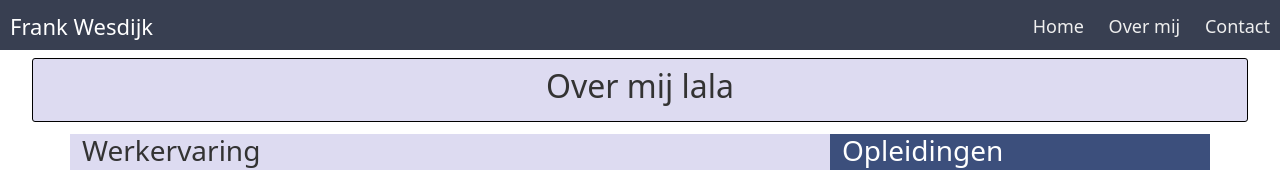
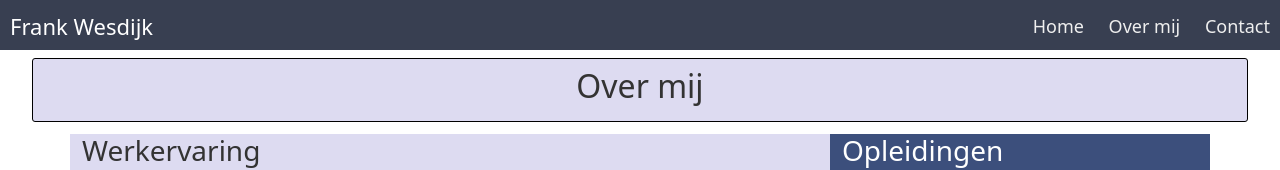
Before and after one commit to W35FRNK/website-les-19-22, a plain HTML site: page overmij.html in a window 1280 px wide. Shown: the top 170 px of the page. Drawn offline with nearby package versions, Linux system fonts and the light colour scheme.

Commit message:
V3 - changed aboutme

```diff
--- a/overmij.html
+++ b/overmij.html
@@ -41,7 +41,7 @@
 
   <div class="message">
     <article>
-    <h2>Over mij lala</h2>
+    <h2>Over mij</h2>
 
   </article>
   </div>
```
